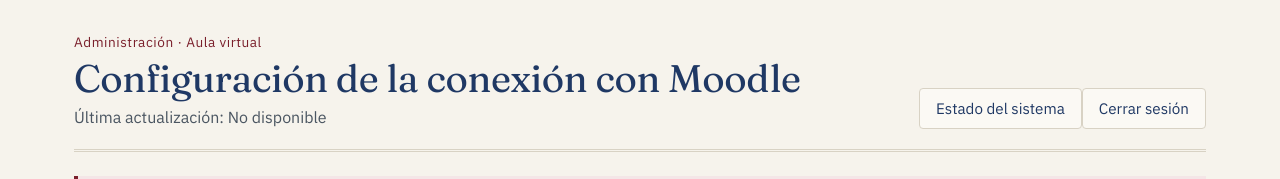
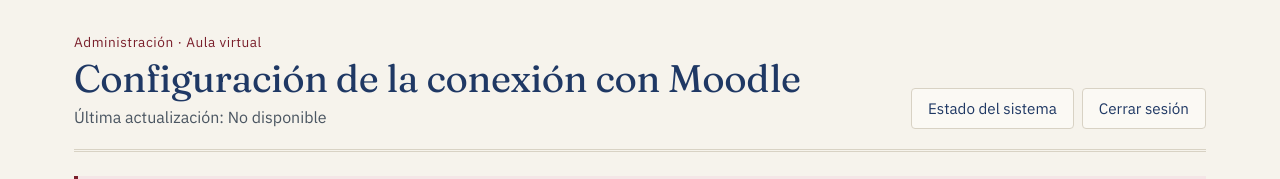
Before and after one commit to Balseca-Kevin/edumonitor-ai, a React (Vite) app in the folder frontend/: page /admin/moodle in a window 1280 px wide. Shown: the top 179 px of the page. Built offline with nearby package versions, Linux system fonts and the light colour scheme; no server answers; sample sign-in values are in the browser's storage.

Commit message:
style(frontend): separar los botones de la cabecera de Mis cursos y de Moodle
Refs: SCRUM-?

```diff
--- a/frontend/src/App.css
+++ b/frontend/src/App.css
@@ -348,6 +348,12 @@ input[readonly] {
   padding-bottom: 20px;
   margin-bottom: 24px;
   border-bottom: 3px double var(--linea);
+}
+
+.courses-user {
+  display: flex;
+  flex-wrap: wrap;
+  gap: 8px;
 }
 
 .courses-header h1 {
```
